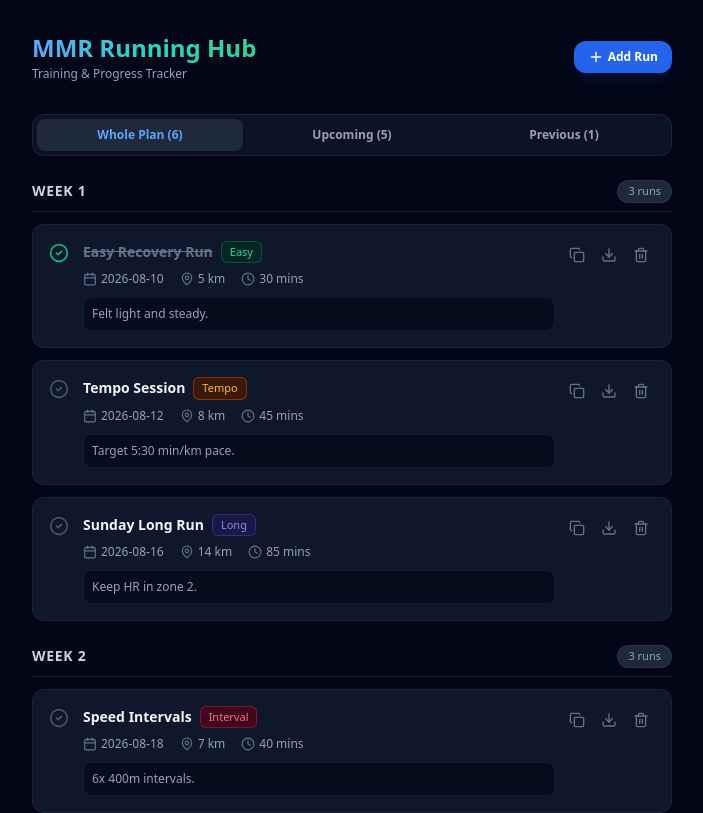
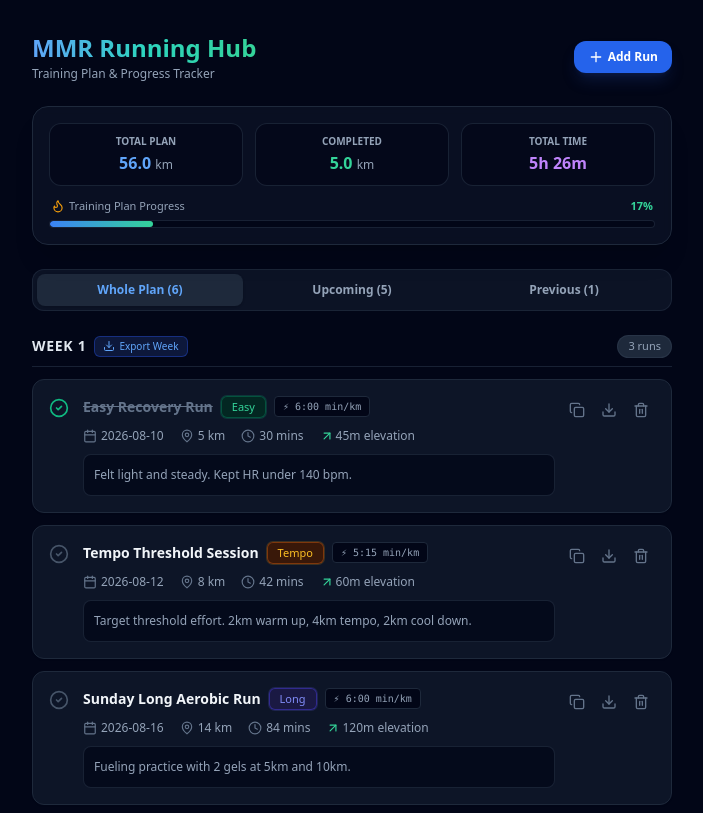
Before and after one commit to mmajor92/mmr-running-test, a React (Vite) app: page / in a window 1280 px wide. Shown: the top 813 px of the page, without its empty margins (288-991 px from the left). Built offline with nearby package versions, Linux system fonts and the light colour scheme.

Commit message:
Update App.tsx

```diff
--- a/src/App.tsx
+++ b/src/App.tsx
@@ -11,7 +11,11 @@ import {
   Check,
   Flame,
   BarChart2,
-  List
+  List,
+  Sparkles,
+  Zap,
+  ArrowUpRight,
+  Filter
 } from 'lucide-react';
 
 interface Run {
@@ -24,15 +28,17 @@ interface Run {
   completed: boolean;
   notes?: string;
   week: number;
+  targetPace?: string;
+  elevationGain?: number;
 }
 
 const DEFAULT_RUNS: Run[] = [
-  { id: '1', title: 'Easy Recovery Run', date: '2026-08-10', distanceKm: 5, durationMins: 30, type: 'Easy', completed: true, week: 1, notes: 'Felt light and steady.' },
-  { id: '2', title: 'Tempo Session', date: '2026-08-12', distanceKm: 8, durationMins: 45, type: 'Tempo', completed: false, week: 1, notes: 'Target 5:30 min/km pace.' },
-  { id: '3', title: 'Sunday Long Run', date: '2026-08-16', distanceKm: 14, durationMins: 85, type: 'Long', completed: false, week: 1, notes: 'Keep HR in zone 2.' },
-  { id: '4', title: 'Speed Intervals', date: '2026-08-18', distanceKm: 7, durationMins: 40, type: 'Interval', completed: false, week: 2, notes: '6x 400m intervals.' },
-  { id: '5', title: 'Easy Mid-week Run', date: '2026-08-20', distanceKm: 6, durationMins: 36, type: 'Easy', completed: false, week: 2 },
-  { id: '6', title: 'Weekend Long Run', date: '2026-08-23', distanceKm: 16, durationMins: 98, type: 'Long', completed: false, week: 2 },
+  { id: '1', title: 'Easy Recovery Run', date: '2026-08-10', distanceKm: 5, durationMins: 30, type: 'Easy', completed: true, week: 1, notes: 'Felt light and steady. Kept HR under 140 bpm.', targetPace: '6:00 min/km', elevationGain: 45 },
+  { id: '2', title: 'Tempo Threshold Session', date: '2026-08-12', distanceKm: 8, durationMins: 42, type: 'Tempo', completed: false, week: 1, notes: 'Target threshold effort. 2km warm up, 4km tempo, 2km cool down.', targetPace: '5:15 min/km', elevationGain: 60 },
+  { id: '3', title: 'Sunday Long Aerobic Run', date: '2026-08-16', distanceKm: 14, durationMins: 84, type: 'Long', completed: false, week: 1, notes: 'Fueling practice with 2 gels at 5km and 10km.', targetPace: '6:00 min/km', elevationGain: 120 },
+  { id: '4', title: 'Speed Intervals (6x400m)', date: '2026-08-18', distanceKm: 7, durationMins: 38, type: 'Interval', completed: false, week: 2, notes: '400m hard reps with 90s standing recovery.', targetPace: '4:30 min/km', elevationGain: 30 },
+  { id: '5', title: 'Easy Aerobic Base', date: '2026-08-20', distanceKm: 6, durationMins: 36, type: 'Easy', completed: false, week: 2, notes: 'Pure zone 2 recovery effort.', targetPace: '6:00 min/km', elevationGain: 40 },
+  { id: '6', title: 'Progressive Long Run', date: '2026-08-23', distanceKm: 16, durationMins: 96, type: 'Long', completed: false, week: 2, notes: 'Last 3km at marathon race pace target.', targetPace: '5:45 min/km', elevationGain: 150 },
 ];
 
 export default function App() {
@@ -53,9 +59,10 @@ export default function App() {
   const [type, setType] = useState<Run['type']>('Easy');
   const [week, setWeek] = useState('1');
   const [notes, setNotes] = useState('');
+  const [targetPace, setTargetPace] = useState('');
+  const [elevationGain, setElevationGain] = useState('');
 
   useEffect(() => {
-    localStorage.getItem('mmr_runs');
     localStorage.setItem('mmr_runs', JSON.stringify(runs));
   }, [runs]);
 
@@ -80,12 +87,14 @@ export default function App() {
       type,
       week: parseInt(week, 10) || 1,
       completed: false,
-      notes: notes || undefined
+      notes: notes || undefined,
+      targetPace: targetPace || undefined,
+      elevationGain: parseInt(elevationGain, 10) || undefined
     };
 
     setRuns(prev => [...prev, newRun]);
     setShowAddModal(false);
-    setTitle(''); setDate(''); setDistanceKm(''); setDurationMins(''); setType('Easy'); setWeek('1'); setNotes('');
+    setTitle(''); setDate(''); setDistanceKm(''); setDurationMins(''); setType('Easy'); setWeek('1'); setNotes(''); setTargetPace(''); setElevationGain('');
   };
 
   // Export single run to iCal (.ics)
@@ -97,7 +106,7 @@ export default function App() {
       'PRODID:-//MMR Running Hub//NONSGML v1.0//EN',
       'BEGIN:VEVENT',
       `SUMMARY:${run.type} Run: ${run.title}`,
-      `DESCRIPTION:${run.distanceKm} km | ${run.durationMins} mins\\n${run.notes || ''}`,
+      `DESCRIPTION:${run.distanceKm} km | ${run.durationMins} mins${run.targetPace ? ` | Target Pace: ${run.targetPace}` : ''}\\n${run.notes || ''}`,
       `DTSTART;VALUE=DATE:${formatDate(run.date)}`,
       `DTEND;VALUE=DATE:${formatDate(run.date)}`,
       'END:VEVENT',
@@ -113,9 +122,32 @@ export default function App() {
     document.body.removeChild(link);
   };
 
+  // Export whole week schedule to iCal (.ics)
+  const exportWeekToICal = (weekNum: number, weekRuns: Run[]) => {
+    const formatDate = (d: string) => d.replace(/-/g, '');
+    let events = weekRuns.map(run => [
+      'BEGIN:VEVENT',
+      `SUMMARY:[Week ${weekNum}] ${run.type}: ${run.title}`,
+      `DESCRIPTION:${run.distanceKm} km | ${run.durationMins} mins${run.targetPace ? ` | Target Pace: ${run.targetPace}` : ''}\\n${run.notes || ''}`,
+      `DTSTART;VALUE=DATE:${formatDate(run.date)}`,
+      `DTEND;VALUE=DATE:${formatDate(run.date)}`,
+      'END:VEVENT'
+    ].join('\r\n')).join('\r\n');
+
+    const icsContent = `BEGIN:VCALENDAR\r\nVERSION:2.0\r\nPRODID:-//MMR Running Hub//NONSGML v1.0//EN\r\n${events}\r\nEND:VCALENDAR`;
+
+    const blob = new Blob([icsContent], { type: 'text/calendar;charset=utf-8' });
+    const link = document.createElement('a');
+    link.href = window.URL.createObjectURL(blob);
+    link.setAttribute('download', `mmr-week-${weekNum}-schedule.ics`);
+    document.body.appendChild(link);
+    link.click();
+    document.body.removeChild(link);
+  };
+
   // Copy run details to clipboard
   const copyRunDetails = (run: Run) => {
-    const text = `🏃 ${run.title}\n📅 Date: ${run.date} (Week ${run.week})\n🎯 Type: ${run.type}\n📏 Distance: ${run.distanceKm} km\n⏱️ Duration: ${run.durationMins} mins${run.notes ? `\n📝 Notes: ${run.notes}` : ''}`;
+    const text = `🏃 ${run.title}\n📅 Date: ${run.date} (Week ${run.week})\n🎯 Type: ${run.type}\n📏 Distance: ${run.distanceKm} km\n⏱️ Duration: ${run.durationMins} mins${run.targetPace ? `\n⚡ Target Pace: ${run.targetPace}` : ''}${run.notes ? `\n📝 Notes: ${run.notes}` : ''}`;
     navigator.clipboard.writeText(text);
     setCopiedId(run.id);
     setTimeout(() => setCopiedId(null), 2000);
@@ -133,24 +165,30 @@ export default function App() {
 
   const getTypeBadgeColor = (runType: Run['type']) => {
     switch (runType) {
-      case 'Easy': return 'bg-emerald-950/80 text-emerald-400 border-emerald-800/80';
-      case 'Tempo': return 'bg-amber-950/80 text-amber-400 border-amber-800/80';
-      case 'Interval': return 'bg-rose-950/80 text-rose-400 border-rose-800/80';
-      case 'Long': return 'bg-indigo-950/80 text-indigo-400 border-indigo-800/80';
-      case 'Race': return 'bg-purple-950/80 text-purple-400 border-purple-800/80';
+      case 'Easy': return 'bg-emerald-950/80 text-emerald-400 border-emerald-800/80 ring-1 ring-emerald-500/20';
+      case 'Tempo': return 'bg-amber-950/80 text-amber-400 border-amber-800/80 ring-1 ring-amber-500/20';
+      case 'Interval': return 'bg-rose-950/80 text-rose-400 border-rose-800/80 ring-1 ring-rose-500/20';
+      case 'Long': return 'bg-indigo-950/80 text-indigo-400 border-indigo-800/80 ring-1 ring-indigo-500/20';
+      case 'Race': return 'bg-purple-950/80 text-purple-400 border-purple-800/80 ring-1 ring-purple-500/20';
       default: return 'bg-slate-800 text-slate-300 border-slate-700';
     }
   };
+
+  // Calculate Metrics
+  const totalDistance = runs.reduce((acc, r) => acc + r.distanceKm, 0);
+  const completedDistance = runs.filter(r => r.completed).reduce((acc, r) => acc + r.distanceKm, 0);
+  const totalTimeMins = runs.reduce((acc, r) => acc + r.durationMins, 0);
+  const completionPercentage = runs.length > 0 ? Math.round((runs.filter(r => r.completed).length / runs.length) * 100) : 0;
 
   const upcomingRuns = runs.filter(r => !r.completed);
   const previousRuns = runs.filter(r => r.completed);
 
   const renderRunCard = (run: Run) => (
-    <div key={run.id} className="bg-slate-900 border border-slate-800/80 rounded-xl p-4 flex items-start justify-between shadow-sm transition-all hover:border-slate-700">
+    <div key={run.id} className="bg-slate-900/90 border border-slate-800 rounded-xl p-4 flex items-start justify-between shadow-sm hover:border-slate-700 transition-all">
       <div className="flex items-start space-x-3.5 flex-1 pr-2">
         <button
           onClick={() => toggleComplete(run.id)}
-          className={`mt-0.5 transition-colors ${run.completed ? 'text-emerald-500' : 'text-slate-600 hover:text-slate-400'}`}
+          className={`mt-0.5 transition-all transform active:scale-95 ${run.completed ? 'text-emerald-500' : 'text-slate-600 hover:text-slate-400'}`}
           title={run.completed ? "Mark as pending" : "Mark as completed"}
         >
           <CheckCircle2 className="w-5 h-5" />
@@ -158,38 +196,46 @@ export default function App() {
         <div className="flex-1">
           <div className="flex flex-wrap items-center gap-2">
             <h4 className={`font-semibold text-sm ${run.completed ? 'line-through text-slate-500' : 'text-slate-100'}`}>{run.title}</h4>
-            <span className={`text-[11px] px-2 py-0.5 border rounded-md font-medium ${getTypeBadgeColor(run.type)}`}>
+            <span className={`text-[11px] px-2.5 py-0.5 border rounded-md font-medium ${getTypeBadgeColor(run.type)}`}>
               {run.type}
             </span>
+            {run.targetPace && (
+              <span className="text-[10px] bg-slate-950 text-slate-400 px-2 py-0.5 rounded border border-slate-800 font-mono">
+                ⚡ {run.targetPace}
+              </span>
+            )}
           </div>
 
-          <div className="flex flex-wrap items-center gap-x-4 gap-y-1 mt-2 text-xs text-slate-400">
+          <div className="flex flex-wrap items-center gap-x-4 gap-y-1 mt-2.5 text-xs text-slate-400">
             <span className="flex items-center"><Calendar className="w-3.5 h-3.5 mr-1 text-slate-500" /> {run.date}</span>
             <span className="flex items-center"><MapPin className="w-3.5 h-3.5 mr-1 text-slate-500" /> {run.distanceKm} km</span>
             <span className="flex items-center"><Clock className="w-3.5 h-3.5 mr-1 text-slate-500" /> {run.durationMins} mins</span>
+            {run.elevationGain && (
+              <span className="flex items-center text-slate-400"><ArrowUpRight className="w-3.5 h-3.5 mr-0.5 text-emerald-400" /> {run.elevationGain}m elevation</span>
+            )}
           </div>
 
           {run.notes && (
-            <p className="text-xs text-slate-400 mt-2.5 bg-slate-950/60 p-2 rounded-lg border border-slate-800/60">
+            <p className="text-xs text-slate-400 mt-2.5 bg-slate-950/70 p-2.5 rounded-lg border border-slate-800/80 leading-relaxed">
               {run.notes}
             </p>
           )}
         </div>
       </div>
 
-      {/* Action Buttons */}
+      {/* Card Action Controls */}
       <div className="flex items-center space-x-1">
         <button
           onClick={() => copyRunDetails(run)}
           className="text-slate-500 hover:text-slate-200 p-1.5 rounded-lg hover:bg-slate-800 transition-colors"
-          title="Copy details"
+          title="Copy formatted run details"
         >
           {copiedId === run.id ? <Check className="w-4 h-4 text-emerald-400" /> : <Copy className="w-4 h-4" />}
         </button>
         <button
           onClick={() => exportToICal(run)}
           className="text-slate-500 hover:text-blue-400 p-1.5 rounded-lg hover:bg-slate-800 transition-colors"
-          title="Export to Calendar (.ics)"
+          title="Export event to Calendar (.ics)"
         >
           <Download className="w-4 h-4" />
         </button>
@@ -207,20 +253,54 @@ export default function App() {
   return (
     <div className="max-w-2xl mx-auto px-4 py-8 pb-24 min-h-screen bg-slate-950 text-slate-100 font-sans">
       {/* Header */}
-      <header className="flex justify-between items-center mb-8">
+      <header className="flex justify-between items-center mb-6">
         <div>
           <h1 className="text-2xl font-extrabold bg-gradient-to-r from-blue-400 via-teal-400 to-emerald-400 bg-clip-text text-transparent">
             MMR Running Hub
           </h1>
-          <p className="text-xs text-slate-400 mt-0.5">Training & Progress Tracker</p>
+          <p className="text-xs text-slate-400 mt-0.5">Training Plan & Progress Tracker</p>
         </div>
         <button
           onClick={() => setShowAddModal(true)}
-          className="bg-blue-600 hover:bg-blue-500 text-white text-xs font-semibold px-3.5 py-2 rounded-xl flex items-center shadow-lg shadow-blue-900/20 transition-all active:scale-95"
+          className="bg-blue-600 hover:bg-blue-500 text-white text-xs font-semibold px-3.5 py-2 rounded-xl flex items-center shadow-lg shadow-blue-900/30 transition-all active:scale-95"
         >
           <Plus className="w-4 h-4 mr-1" /> Add Run
         </button>
       </header>
+
+      {/* Analytics Dashboard */}
+      <section className="bg-slate-900/60 border border-slate-800 rounded-2xl p-4 mb-6 shadow-xl backdrop-blur-sm">
+        <div className="grid grid-cols-3 gap-3 text-center mb-3">
+          <div className="bg-slate-950/60 p-2.5 rounded-xl border border-slate-800/80">
+            <span className="text-[10px] uppercase font-bold text-slate-400 block mb-0.5">Total Plan</span>
+            <span className="text-base font-extrabold text-blue-400">{totalDistance.toFixed(1)} <span className="text-xs text-slate-400 font-normal">km</span></span>
+          </div>
+          <div className="bg-slate-950/60 p-2.5 rounded-xl border border-slate-800/80">
+            <span className="text-[10px] uppercase font-bold text-slate-400 block mb-0.5">Completed</span>
+            <span className="text-base font-extrabold text-emerald-400">{completedDistance.toFixed(1)} <span className="text-xs text-slate-400 font-normal">km</span></span>
+          </div>
+          <div className="bg-slate-950/60 p-2.5 rounded-xl border border-slate-800/80">
+            <span className="text-[10px] uppercase font-bold text-slate-400 block mb-0.5">Total Time</span>
+            <span className="text-base font-extrabold text-purple-400">{Math.floor(totalTimeMins / 60)}h {totalTimeMins % 60}m</span>
+          </div>
+        </div>
+
+        {/* Progress Bar */}
+        <div>
+          <div className="flex justify-between items-center text-xs mb-1.5 px-0.5">
+            <span className="text-slate-400 text-[11px] font-medium flex items-center">
+              <Flame className="w-3.5 h-3.5 mr-1 text-amber-500" /> Training Plan Progress
+            </span>
+            <span className="text-emerald-400 font-bold text-[11px]">{completionPercentage}%</span>
+          </div>
+          <div className="w-full bg-slate-950 rounded-full h-2 overflow-hidden border border-slate-800/80">
+            <div
+              className="bg-gradient-to-r from-blue-500 to-emerald-400 h-full transition-all duration-500 rounded-full"
+              style={{ width: `${completionPercentage}%` }}
+            />
+          </div>
+        </div>
+      </section>
 
       {/* Navigation Tabs */}
       <nav className="flex space-x-1.5 bg-slate-900/80 p-1 rounded-xl border border-slate-800/80 mb-6">
@@ -250,7 +330,16 @@ export default function App() {
           {Object.entries(groupRunsByWeek(runs)).map(([weekNum, weekRuns]) => (
             <div key={`plan-week-${weekNum}`} className="space-y-3">
               <div className="flex items-center justify-between border-b border-slate-800/80 pb-2">
-                <h3 className="text-sm font-bold text-slate-300 uppercase tracking-wider">Week {weekNum}</h3>
+                <div className="flex items-center space-x-2">
+                  <h3 className="text-sm font-bold text-slate-200 uppercase tracking-wider">Week {weekNum}</h3>
+                  <button
+                    onClick={() => exportWeekToICal(parseInt(weekNum, 10), weekRuns)}
+                    className="text-[10px] text-blue-400 hover:text-blue-300 flex items-center bg-blue-950/60 border border-blue-800/60 px-2 py-0.5 rounded-md transition-colors"
+                    title="Export all week's runs to calendar"
+                  >
+                    <Download className="w-3 h-3 mr-1" /> Export Week
+                  </button>
+                </div>
                 <span className="text-[11px] bg-slate-800 text-slate-400 px-2.5 py-0.5 rounded-full border border-slate-700/50">
                   {weekRuns.length} {weekRuns.length === 1 ? 'run' : 'runs'}
                 </span>
@@ -270,13 +359,21 @@ export default function App() {
             <div className="text-center py-12 bg-slate-900/40 rounded-2xl border border-slate-800/50 p-6">
               <CheckCircle2 className="w-8 h-8 mx-auto text-emerald-500 mb-2 opacity-80" />
               <p className="text-slate-300 font-medium text-sm">All caught up!</p>
-              <p className="text-slate-500 text-xs mt-1">No upcoming runs pending in your schedule.</p>
+              <p className="text-slate-500 text-xs mt-1">No pending runs on your schedule.</p>
             </div>
           ) : (
             Object.entries(groupRunsByWeek(upcomingRuns)).map(([weekNum, weekRuns]) => (
               <div key={`upcoming-week-${weekNum}`} className="space-y-3">
                 <div className="flex items-center justify-between border-b border-slate-800/80 pb-2">
-                  <h3 className="text-sm font-bold text-slate-300 uppercase tracking-wider">Week {weekNum}</h3>
+                  <div className="flex items-center space-x-2">
+                    <h3 className="text-sm font-bold text-slate-200 uppercase tracking-wider">Week {weekNum}</h3>
+                    <button
+                      onClick={() => exportWeekToICal(parseInt(weekNum, 10), weekRuns)}
+                      className="text-[10px] text-blue-400 hover:text-blue-300 flex items-center bg-blue-950/60 border border-blue-800/60 px-2 py-0.5 rounded-md transition-colors"
+                    >
+                      <Download className="w-3 h-3 mr-1" /> Export Week
+                    </button>
+                  </div>
                   <span className="text-[11px] bg-slate-800 text-slate-400 px-2.5 py-0.5 rounded-full border border-slate-700/50">
                     {weekRuns.length} {weekRuns.length === 1 ? 'run' : 'runs'}
                   </span>
@@ -296,14 +393,14 @@ export default function App() {
           {Object.keys(groupRunsByWeek(previousRuns)).length === 0 ? (
             <div className="text-center py-12 bg-slate-900/40 rounded-2xl border border-slate-800/50 p-6">
               <Clock className="w-8 h-8 mx-auto text-slate-600 mb-2" />
-              <p className="text-slate-300 font-medium text-sm">No completed runs yet</p>
-              <p className="text-slate-500 text-xs mt-1">Mark runs as complete to track your history here.</p>
+              <p className="text-slate-300 font-medium text-sm">No completed runs recorded</p>
+              <p className="text-slate-500 text-xs mt-1">Mark completed runs to populate your workout history.</p>
             </div>
           ) : (
             Object.entries(groupRunsByWeek(previousRuns)).map(([weekNum, weekRuns]) => (
               <div key={`previous-week-${weekNum}`} className="space-y-3">
                 <div className="flex items-center justify-between border-b border-slate-800/80 pb-2">
-                  <h3 className="text-sm font-bold text-slate-300 uppercase tracking-wider">Week {weekNum}</h3>
+                  <h3 className="text-sm font-bold text-slate-200 uppercase tracking-wider">Week {weekNum}</h3>
                   <span className="text-[11px] bg-slate-800 text-slate-400 px-2.5 py-0.5 rounded-full border border-slate-700/50">
                     {weekRuns.length} {weekRuns.length === 1 ? 'run' : 'runs'}
                   </span>
@@ -328,7 +425,7 @@ export default function App() {
                 <input
                   type="text" required value={title} onChange={e => setTitle(e.target.value)}
                   className="w-full bg-slate-950 border border-slate-800 rounded-xl px-3.5 py-2 text-sm text-slate-100 focus:outline-none focus:border-blue-500 transition-colors"
-                  placeholder="e.g. Easy Recovery Run"
+                  placeholder="e.g. Tempo Threshold Session"
                 />
               </div>
 
@@ -379,11 +476,31 @@ export default function App() {
                 </div>
               </div>
 
+              <div className="grid grid-cols-2 gap-3">
+                <div>
+                  <label className="text-xs text-slate-400 block mb-1 font-medium">Target Pace (Optional)</label>
+                  <input
+                    type="text" value={targetPace} onChange={e => setTargetPace(e.target.value)}
+                    className="w-full bg-slate-950 border border-slate-800 rounded-xl px-3 py-2 text-sm text-slate-100 focus:outline-none focus:border-blue-500 transition-colors"
+                    placeholder="e.g. 5:15 min/km"
+                  />
+                </div>
+                <div>
+                  <label className="text-xs text-slate-400 block mb-1 font-medium">Elevation Gain (m)</label>
+                  <input
+                    type="number" value={elevationGain} onChange={e => setElevationGain(e.target.value)}
+                    className="w-full bg-slate-950 border border-slate-800 rounded-xl px-3 py-2 text-sm text-slate-100 focus:outline-none focus:border-blue-500 transition-colors"
+                    placeholder="e.g. 120"
+                  />
+                </div>
+              </div>
+
               <div>
-                <label className="text-xs text-slate-400 block mb-1 font-medium">Notes (Optional)</label>
+                <label className="text-xs text-slate-400 block mb-1 font-medium">Notes & HR Targets (Optional)</label>
                 <textarea
                   value={notes} onChange={e => setNotes(e.target.value)} rows={2}
                   className="w-full bg-slate-950 border border-slate-800 rounded-xl px-3.5 py-2 text-sm text-slate-100 focus:outline-none focus:border-blue-500 transition-colors"
+                  placeholder="e.g. Focus on Zone 2 heart rate..."
                 />
               </div>
 
```
